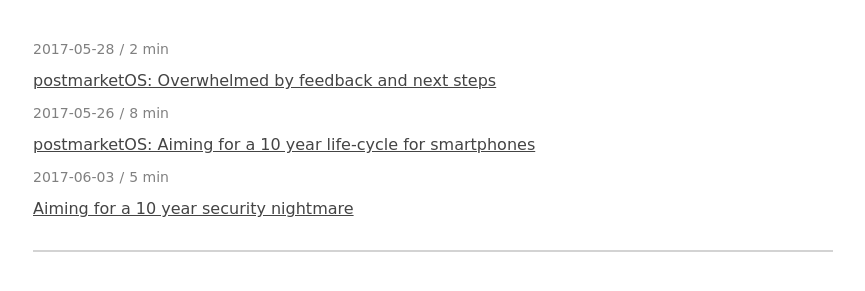
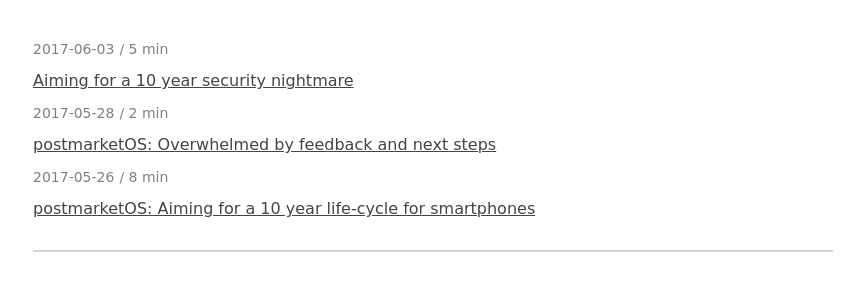
Before and after one commit to ollieparanoid/ollieparanoid.github.io, a plain HTML site: page index.html in a window 1280 px wide. Shown: the part 241-532 px from the top of the page, without its empty margins (207-1072 px from the left). Drawn offline with Linux system fonts and the light colour scheme.

Commit message:
Home: Sort all posts by date

```diff
--- a/index.html
+++ b/index.html
@@ -155,15 +155,9 @@ a:hover, a:active {
 </div>
 <div class="post">
 <a class="h1" href="https://ollieparanoid.github.io/">Home</a>
-<span class="date">2017-05-28</span>
-<span class="ert">	2 min</span>
-<a class="index_post" href="https://ollieparanoid.github.io/post/postmarketOS-next/">postmarketOS: Overwhelmed by feedback and next steps</a>
-<span class="date">2017-05-26</span>
-<span class="ert">	8 min</span>
-<a class="index_post" href="https://ollieparanoid.github.io/post/postmarketOS/">postmarketOS: Aiming for a 10&nbsp;year life-cycle for smartphones</a>
-<span class="date">2017-06-03</span>
-<span class="ert">	5 min</span>
-<a class="index_post" href="https://ollieparanoid.github.io/post/security-warning/">Aiming for a 10 year security nightmare</a>
+<span class="date">2017-06-03</span><span class="ert">	5 min</span><a class="index_post" href="https://ollieparanoid.github.io/post/security-warning/">Aiming for a 10 year security nightmare</a>
+<span class="date">2017-05-28</span><span class="ert">	2 min</span><a class="index_post" href="https://ollieparanoid.github.io/post/postmarketOS-next/">postmarketOS: Overwhelmed by feedback and next steps</a>
+<span class="date">2017-05-26</span><span class="ert">	8 min</span><a class="index_post" href="https://ollieparanoid.github.io/post/postmarketOS/">postmarketOS: Aiming for a 10&nbsp;year life-cycle for smartphones</a>
 </div>
 </body>
 </html>
```
Also changed, not shown: 1 other file.
